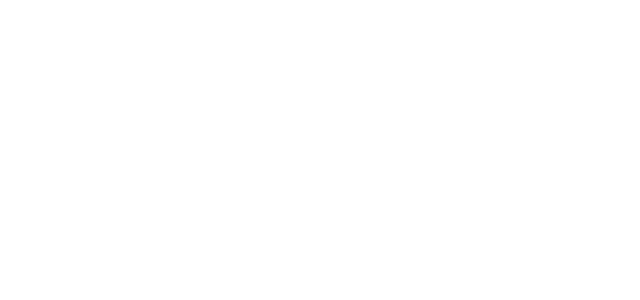
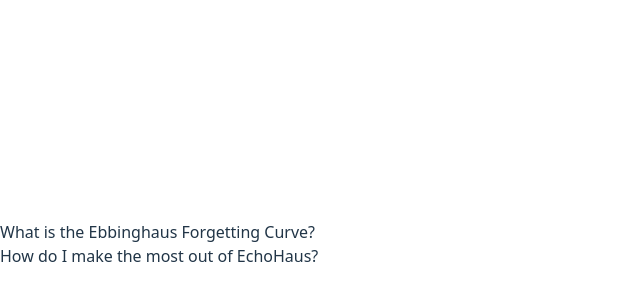
Before and after one commit to fionaleungg/EchoHaus, a React (Vite) app in the folder mern/client/: page /wiki in a window 1280 px wide. Before the commit this address had no page. Shown: the part 156-456 px from the top of the page, without its empty margins (0-640 px from the left). Built offline with nearby package versions, Linux system fonts and the light colour scheme.

Commit message:
wiki initial

```diff
--- a/mern/client/package.json
+++ b/mern/client/package.json
@@ -12,6 +12,7 @@
   "dependencies": {
     "@react-login-page/page2": "^1.0.4",
     "chart.js": "^4.4.9",
+    "framer-motion": "^12.9.2",
     "react": "^19.0.0",
     "react-chartjs-2": "^5.3.0",
     "react-countdown-circle-timer": "^3.2.1",
--- a/mern/client/src/App.jsx
+++ b/mern/client/src/App.jsx
@@ -15,6 +15,7 @@
 import Feedback from './feedback/Feedback';
 import ForgettingCurveChart from './graph/ForgettingCurve';
 import NoteContext from './notes/NoteContext';
+import Wiki from './signup-login/Wiki';
 
 function App() {
   const [currentRecall, setCurrentRecall] = React.useState("");
@@ -25,6 +26,7 @@
         <NoteContext.Provider value={{currentNote, setCurrentNote}}>
           <Routes>
             <Route path="/" element={<Landing />} />
+            <Route path="/wiki" element={<Wiki />} />
             <Route path="/login" element={<Login />} />
             <Route path="/signup" element={<Signup />} />
             <Route path="/mynotes" element={
--- a/mern/client/src/signup-login/Landing.jsx
+++ b/mern/client/src/signup-login/Landing.jsx
@@ -34,7 +34,7 @@
             <h4 className={styles.smallerechohaus}>EchoHaus</h4>
           </div>
           <div className={styles.buttons}>
-            <button className={styles.signin}>
+            <button className={styles.signin} onClick={() => navigate("/wiki")}>
               How It Works
             </button>
             <button className={styles.signin} onClick={() => navigate("/login")}>
--- /dev/null
+++ b/mern/client/src/signup-login/Wiki.jsx
@@ -0,0 +1,15 @@
+
+function Wiki() {
+  return (
+    <div>
+      <div>
+        What is the Ebbinghaus Forgetting Curve?
+      </div>
+      <div>
+        How do I make the most out of EchoHaus?
+      </div>
+    </div>
+  )
+}
+
+export default Wiki;
```
Also changed, not shown: 1 other file (tests, documents, lock files or other folders).
